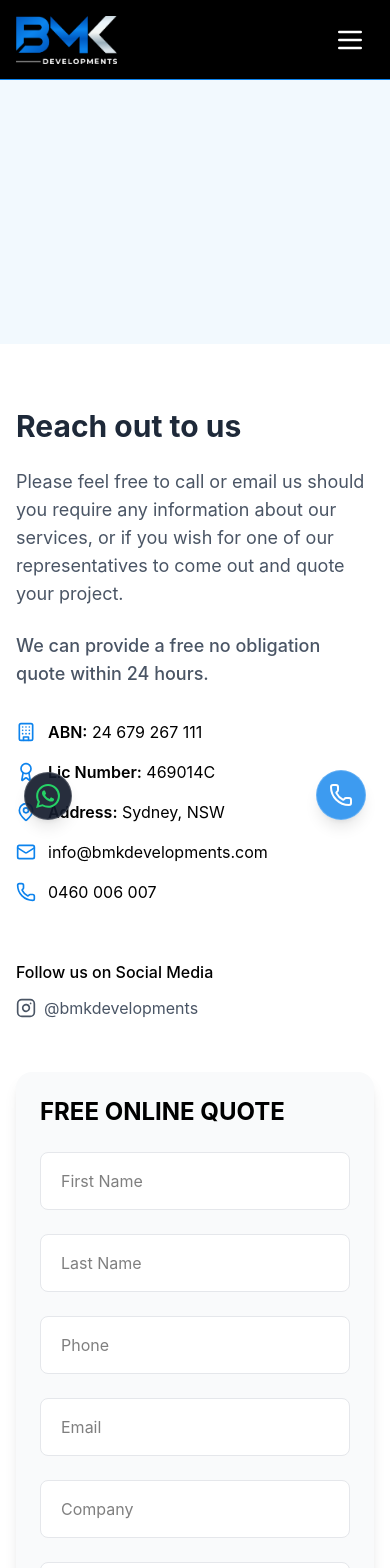
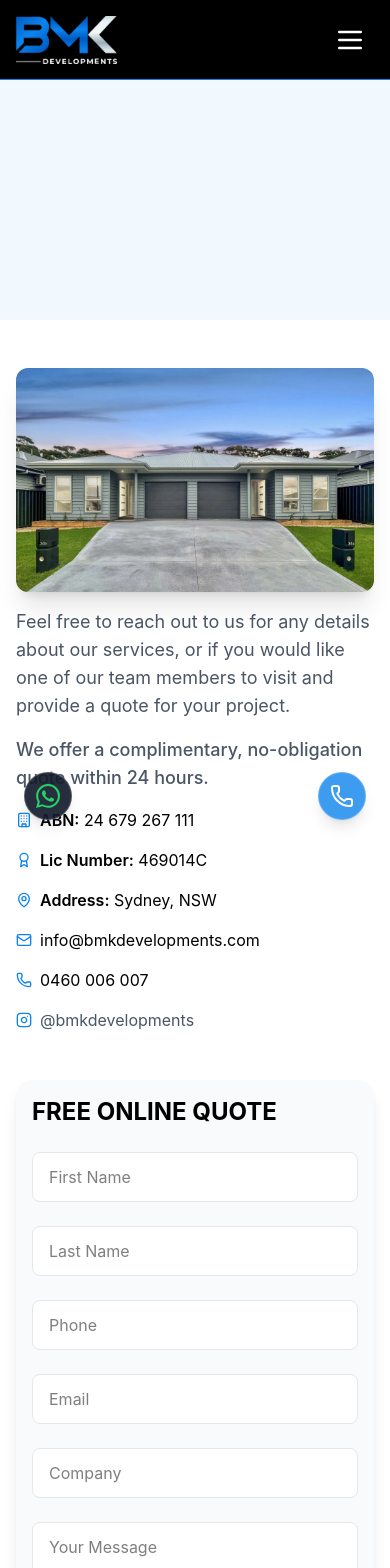
Before and after one commit to zaidsidd360/bmkdevelopments, a React (Vite) app: page /contact in a window 390 px wide. Shown: the top 1568 px of the page. Built offline with nearby package versions, Linux system fonts and the light colour scheme.

Commit message:
changes to Contact page

```diff
--- a/src/components/ContactForm.tsx
+++ b/src/components/ContactForm.tsx
@@ -9,6 +9,7 @@ import {
 	Award,
 } from "lucide-react";
 import React, { useState } from "react";
+import newbuild4 from "../assets/newbuild/newbuild4.webp";
 
 const ContactForm = () => {
 	const [isLoading, setIsLoading] = useState(false);
@@ -22,43 +23,42 @@ const ContactForm = () => {
 	};
 
 	return (
-		<section className="py-16 md:py-24 bg-white">
+		<section className="py-12 md:py-20 bg-white">
 			<div className="container mx-auto px-4 md:px-8">
 				<div className="grid grid-cols-1 lg:grid-cols-2 gap-12 lg:gap-24">
 					{/* Left Column - Contact Info */}
 					<motion.div
+						className="space-y-4 md:space-y-8"
 						initial={{ opacity: 0, x: -20 }}
 						whileInView={{ opacity: 1, x: 0 }}
 						viewport={{ once: true }}
 						transition={{ duration: 0.8 }}
-						className="space-y-8"
 					>
-						<div className="space-y-6">
-							<h2 className="text-3xl font-bold text-gray-800">
-								Reach out to us
-							</h2>
+						<img
+							className="w-[100%] h-56 object-cover object-top md:object-center rounded-xl md:rounded-2xl shadow-xl"
+							src={newbuild4}
+							alt="Minarets Illustration"
+						/>
 						<p className="text-gray-600 text-lg">
-								Please feel free to call or email us should you
-								require any information about our services, or
-								if you wish for one of our representatives to
-								come out and quote your project.
+							Feel free to reach out to us for any details about
+							our services, or if you would like one of our team
+							members to visit and provide a quote for your
+							project.
 						</p>
 						<p className="text-gray-600 text-lg font-medium">
-								We can provide a free no obligation quote within
+							We offer a complimentary, no-obligation quote within
 							24 hours.
 						</p>
-						</div>
-
-						<div className="space-y-4">
-							<div className="flex items-center gap-3">
-								<Building className="w-5 h-5 text-[#0d83ed]" />
+						<div className="grid grid-cols-1 md:grid-cols-2 gap-4">
+							<div className="flex items-center gap-2">
+								<Building className="w-4 h-4 text-[#0d83ed]" />
 								<div>
 									<span className="font-semibold">ABN:</span>{" "}
 									24 679 267 111
 								</div>
 							</div>
-							<div className="flex items-center gap-3">
-								<Award className="w-5 h-5 text-[#0d83ed]" />
+							<div className="flex items-center gap-2">
+								<Award className="w-4 h-4 text-[#0d83ed]" />
 								<div>
 									<span className="font-semibold">
 										Lic Number:
@@ -66,8 +66,8 @@ const ContactForm = () => {
 									469014C
 								</div>
 							</div>
-							<div className="flex items-center gap-3">
-								<MapPin className="w-5 h-5 text-[#0d83ed]" />
+							<div className="flex items-center gap-2">
+								<MapPin className="w-4 h-4 text-[#0d83ed]" />
 								<div>
 									<span className="font-semibold">
 										Address:
@@ -75,8 +75,8 @@ const ContactForm = () => {
 									Sydney, NSW
 								</div>
 							</div>
-							<div className="flex items-center gap-3">
-								<Mail className="w-5 h-5 text-[#0d83ed]" />
+							<div className="flex items-center gap-2">
+								<Mail className="w-4 h-4 text-[#0d83ed]" />
 								<a
 									href="mailto:info@bmkdevelopments.com"
 									className="hover:text-[#0d83ed] transition-colors"
@@ -84,8 +84,8 @@ const ContactForm = () => {
 									info@bmkdevelopments.com
 								</a>
 							</div>
-							<div className="flex items-center gap-3">
-								<Phone className="w-5 h-5 text-[#0d83ed]" />
+							<div className="flex items-center gap-2">
+								<Phone className="w-4 h-4 text-[#0d83ed]" />
 								<a
 									href="tel:0460006007"
 									className="hover:text-[#0d83ed] transition-colors"
@@ -93,31 +93,26 @@ const ContactForm = () => {
 									0460 006 007
 								</a>
 							</div>
-						</div>
-
-						<div className="pt-6">
-							<p className="font-medium mb-3">
-								Follow us on Social Media
-							</p>
+							<div className="flex items-center gap-2">
+								<Instagram className="w-4 h-4 text-[#0d83ed]" />
 								<a
 									href="https://instagram.com/bmkdevelopments"
 									target="_blank"
 									rel="noopener noreferrer"
 									className="inline-flex items-center gap-2 text-gray-600 hover:text-[#0d83ed] transition-colors"
 								>
-								<Instagram className="w-5 h-5" />
-								<span>@bmkdevelopments</span>
+									@bmkdevelopments
 								</a>
 							</div>
+						</div>
 					</motion.div>
-
 					{/* Right Column - Form */}
 					<motion.div
 						initial={{ opacity: 0, x: 20 }}
 						whileInView={{ opacity: 1, x: 0 }}
 						viewport={{ once: true }}
 						transition={{ duration: 0.8 }}
-						className="bg-gray-50 p-6 md:p-8 rounded-2xl shadow-lg"
+						className="bg-gray-50 p-4 md:p-8 rounded-2xl shadow-lg"
 					>
 						<h2 className="text-2xl font-bold mb-6">
 							FREE ONLINE QUOTE
@@ -129,7 +124,7 @@ const ContactForm = () => {
 										type="text"
 										required
 										placeholder="First Name"
-										className="w-full bg-white border border-gray-200 rounded-lg px-5 py-4 outline-none focus:border-[#0d83ed] transition-colors"
+										className="w-full bg-white border border-gray-200 rounded-lg px-4 py-3 md:px-5 md:py-4 outline-none focus:border-[#0d83ed] transition-colors"
 									/>
 								</div>
 								<div className="relative">
@@ -137,7 +132,7 @@ const ContactForm = () => {
 										type="text"
 										required
 										placeholder="Last Name"
-										className="w-full bg-white border border-gray-200 rounded-lg px-5 py-4 outline-none focus:border-[#0d83ed] transition-colors"
+										className="w-full bg-white border border-gray-200 rounded-lg px-4 py-3 md:px-5 md:py-4 outline-none focus:border-[#0d83ed] transition-colors"
 									/>
 								</div>
 							</div>
@@ -148,7 +143,7 @@ const ContactForm = () => {
 										type="tel"
 										required
 										placeholder="Phone"
-										className="w-full bg-white border border-gray-200 rounded-lg px-5 py-4 outline-none focus:border-[#0d83ed] transition-colors"
+										className="w-full bg-white border border-gray-200 rounded-lg px-4 py-3 md:px-5 md:py-4 outline-none focus:border-[#0d83ed] transition-colors"
 									/>
 								</div>
 								<div className="relative">
@@ -156,7 +151,7 @@ const ContactForm = () => {
 										type="email"
 										required
 										placeholder="Email"
-										className="w-full bg-white border border-gray-200 rounded-lg px-5 py-4 outline-none focus:border-[#0d83ed] transition-colors"
+										className="w-full bg-white border border-gray-200 rounded-lg px-4 py-3 md:px-5 md:py-4 outline-none focus:border-[#0d83ed] transition-colors"
 									/>
 								</div>
 							</div>
@@ -165,7 +160,7 @@ const ContactForm = () => {
 								<input
 									type="text"
 									placeholder="Company"
-									className="w-full bg-white border border-gray-200 rounded-lg px-5 py-4 outline-none focus:border-[#0d83ed] transition-colors"
+									className="w-full bg-white border border-gray-200 rounded-lg px-4 py-3 md:px-5 md:py-4 outline-none focus:border-[#0d83ed] transition-colors"
 								/>
 							</div>
 
@@ -174,7 +169,7 @@ const ContactForm = () => {
 									required
 									rows={4}
 									placeholder="Your Message"
-									className="w-full bg-white border border-gray-200 rounded-lg px-5 py-4 outline-none focus:border-[#0d83ed] transition-colors resize-none"
+									className="w-full bg-white border border-gray-200 rounded-lg px-4 py-3 md:px-5 md:py-4 outline-none focus:border-[#0d83ed] transition-colors resize-none"
 								/>
 							</div>
 
--- a/src/components/FloatingContact.tsx
+++ b/src/components/FloatingContact.tsx
@@ -5,7 +5,7 @@ const FloatingContact: React.FC = () => {
 	return (
 		<Link to="tel:0460-006-007">
 			<button
-				className="fixed bottom-6 right-6 z-50 bg-[#0d83ed]/80 backdrop-blur-2xl text-white rounded-full p-3 shadow-lg border border-white/20"
+				className="fixed bottom-6 right-6 z-50 bg-[#0d83ed]/80 backdrop-blur-2xl text-white rounded-full p-[0.688rem] shadow-lg border border-white/20"
 				aria-label="Scroll to top"
 			>
 				<Phone size={24} className="animate-pulse" />
--- a/src/pages/Contact.tsx
+++ b/src/pages/Contact.tsx
@@ -8,22 +8,24 @@ const Contact = () => {
 			<section className="relative bg-[#0d83ed]/5 py-12 md:py-20">
 				<div className="container mx-auto px-4 md:px-8">
 					<motion.div
-						initial={{ opacity: 0, y: 20 }}
+						initial={{ opacity: 0, y: -20 }}
 						animate={{ opacity: 1, y: 0 }}
 						transition={{ duration: 0.8 }}
-						className="text-center space-y-4"
+						className="text-center space-y-6"
 					>
-						<h1 className="text-4xl md:text-5xl font-bold">
-							CONTACT US
+						<h1 className="text-3xl md:text-4xl font-extrabold">
+							Contact Us
 						</h1>
-						<h2 className="text-2xl md:text-3xl text-gray-700">
-							BMK Developments
-						</h2>
-						<div className="flex flex-col md:flex-row items-center justify-center gap-4 md:gap-8 text-gray-600">
+						<p className="text-lg md:text-xl text-gray-600">
+							We'd love to hear from you! Whether you have a
+							question, feedback, or just want to say hello, reach
+							out to us.
+						</p>
+						{/* <div className="flex flex-col md:flex-row items-center justify-center gap-4 md:gap-8 text-gray-500">
 							<span>ABN: 24 679 267 111</span>
-							<span className="hidden md:inline">•</span>
+							<span className="hidden md:inline">|</span>
 							<span>Lic Number: 469014C</span>
-						</div>
+						</div> */}
 					</motion.div>
 				</div>
 			</section>
```
Lines whose indentation alone changed are shown as unchanged.
